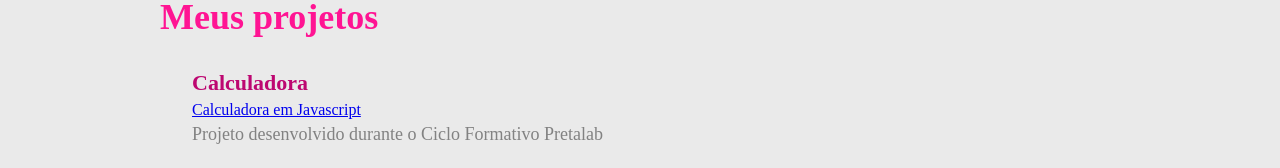
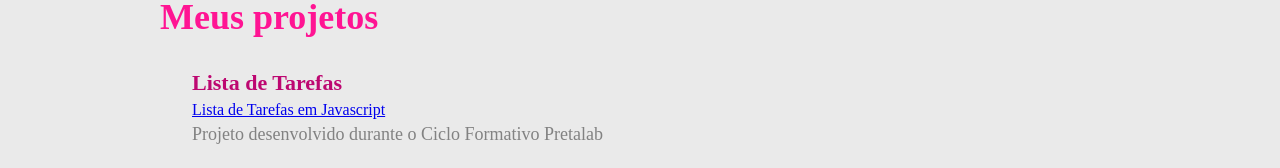
Before and after one commit to eu1natacha/Portfolio-Natacha-Carvalho-Pretalab, a plain HTML site: page index.html in a window 1280 px wide. Shown: the part 1483-1651 px from the top of the page. Drawn offline with Linux system fonts and the light colour scheme.

Commit message:
Adicionei o link para site Lista de tarefas em JavaScript

```diff
--- a/index.html
+++ b/index.html
@@ -105,8 +105,8 @@
                 <div class="lista-item" >
                     <ul>
                         <li>
-                            <p class="lista-titulo"><b>Calculadora</b></p>
-                            <a href="#" target="_blank">Calculadora em Javascript</a>
+                            <p class="lista-titulo"><b> Lista de Tarefas </b></p>
+                            <a href="https://listadetarefasnatacha.netlify.app/" target="_blank"> Lista de Tarefas em Javascript</a>
                             <p class="lista-descricao">
                                 Projeto desenvolvido durante o Ciclo Formativo
                                 Pretalab
```
